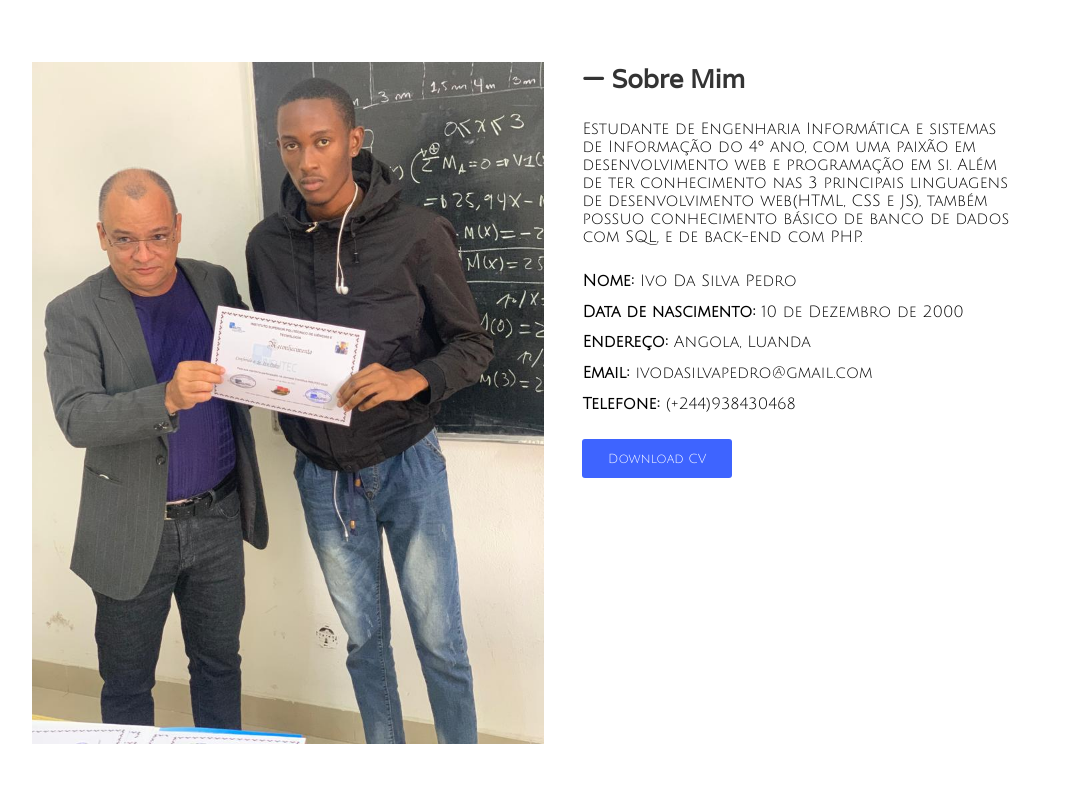
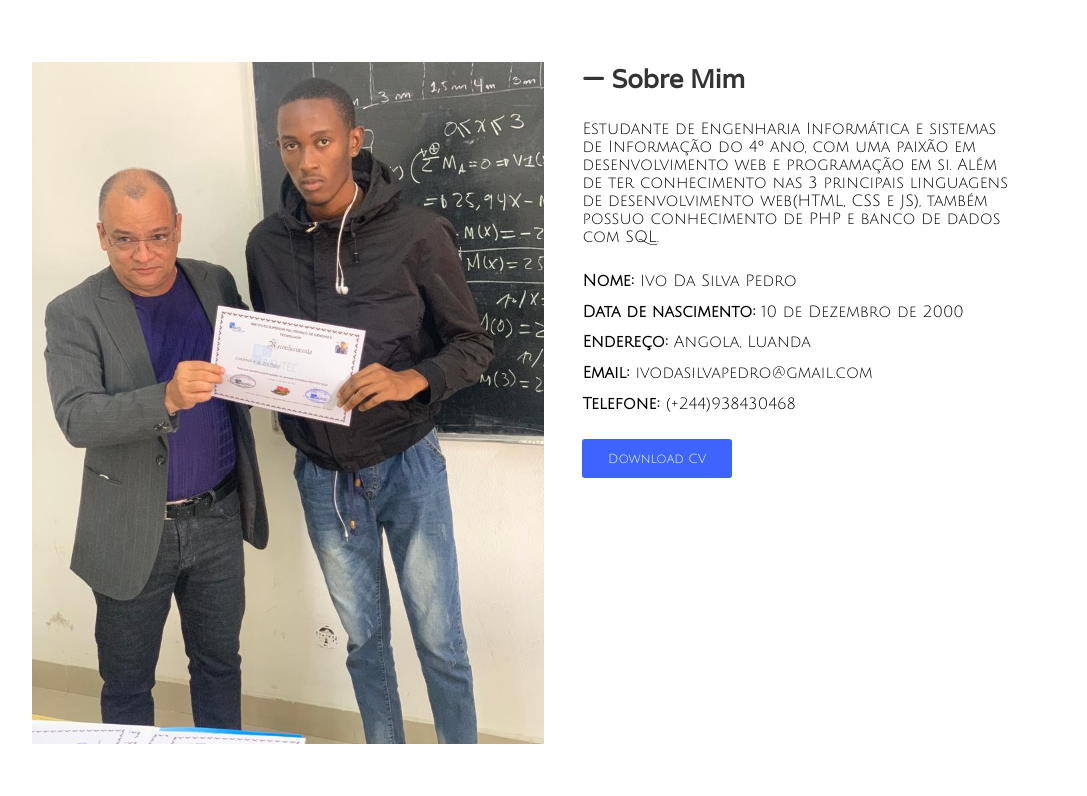
Before and after one commit to IvoNild/ivonild.github.io, a plain HTML site: page index.html in a window 1280 px wide. Shown: the part 860-1656 px from the top of the page, without its empty margins (96-1183 px from the left). Drawn offline with nearby package versions, Linux system fonts and the light colour scheme.

Commit message:
nova actualização 3

```diff
--- a/index.html
+++ b/index.html
@@ -114,7 +114,7 @@
           <h2 class="title"><i class="fa-solid fa-minus"></i> Sobre Mim</h2>
 
           <p class="paragraph">
-            Estudante de Engenharia Informática e sistemas de Informação do 4º ano, com uma paixão em desenvolvimento web e programação em si. Além de ter conhecimento nas 3 principais linguagens de desenvolvimento web(HTML, CSS e JS), também possuo conhecimento básico de banco de dados com  SQL, e de back-end com PHP.
+            Estudante de Engenharia Informática e sistemas de Informação do 4º ano, com uma paixão em desenvolvimento web e programação em si. Além de ter conhecimento nas 3 principais linguagens de desenvolvimento web(HTML, CSS e JS), também possuo conhecimento de PHP e banco de dados com  SQL.
           </p>
           <ul class="personal__info">
             <li><strong>Nome:</strong> Ivo Da Silva Pedro</li>
```
